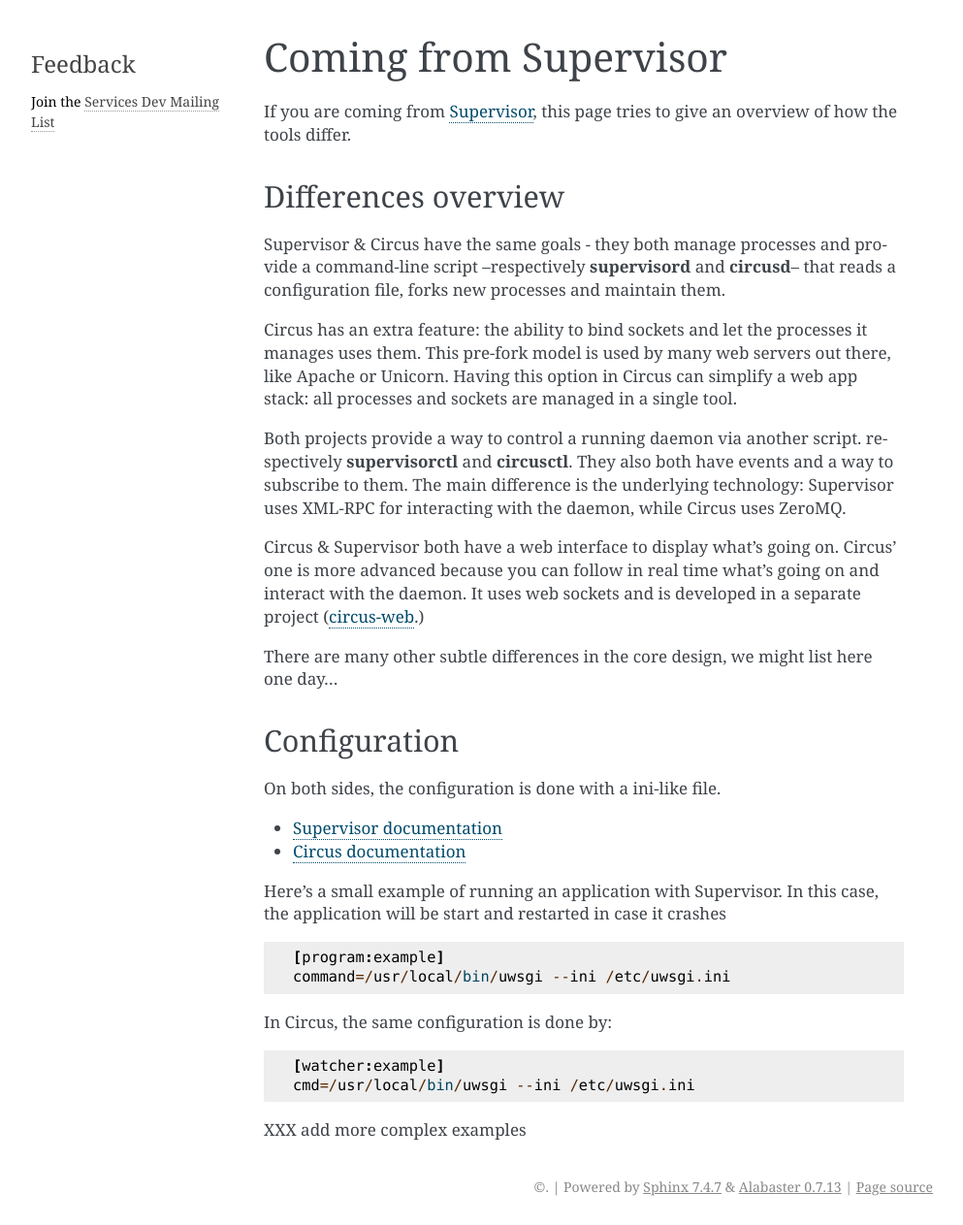
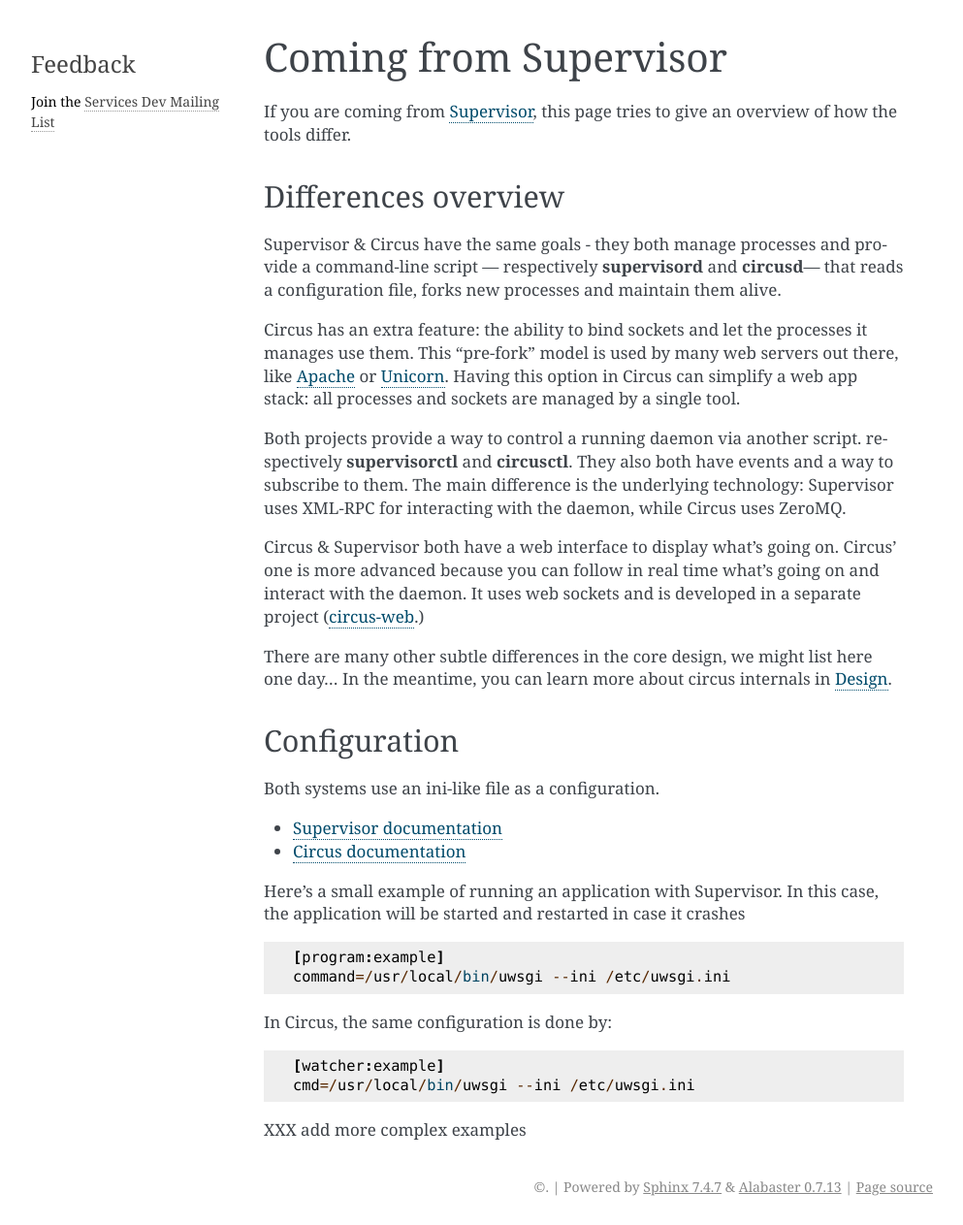
Before and after one commit to circus-tent/circus, a Sphinx documentation site: the page built from docs/source/supervisor.rst, in a window 1280 px wide. Shown: the whole page at 97% size, without its empty margins (148-1141 px from the left). Built offline with Sphinx 7.4.7, drawn with Linux system fonts in a browser that asks for light colours; pages that are not in the unit, such as notebooks, are missing from menus.

Commit message:
Update supervisor.rst
Fixed some typos & added references

```diff
--- a/docs/source/supervisor.rst
+++ b/docs/source/supervisor.rst
@@ -11,14 +11,15 @@
 --------------------
 
 Supervisor & Circus have the same goals - they both manage processes and
-provide a command-line script --respectively **supervisord** and **circusd**--
-that reads a configuration file, forks new processes and maintain them.
+provide a command-line script — respectively **supervisord** and **circusd**—
+that reads a configuration file, forks new processes and maintain them alive.
 
 Circus has an extra feature: the ability to bind sockets and
-let the processes it manages uses them. This pre-fork model is used
-by many web servers out there, like Apache or Unicorn. Having this
-option in Circus can simplify a web app stack: all processes and sockets
-are managed in a single tool.
+let the processes it manages use them. This "pre-fork" model is used
+by many web servers out there, like `Apache <https://httpd.apache.org/>`_ or
+`Unicorn <http://unicorn.bogomips.org/>`_. Having this option in Circus
+can simplify a web app stack: all processes and sockets are managed by
+a single tool.
 
 Both projects provide a way to control a running daemon via another script.
 respectively **supervisorctl** and **circusctl**. They also both have
@@ -32,19 +33,20 @@
 is developed in a separate project (`circus-web <https://github.com/mozilla-services/circus-web>`_.)
 
 There are many other subtle differences in the core design, we
-might list here one day...
+might list here one day… In the meantime, you can learn more about circus
+internals in :ref:`design`.
 
 
 Configuration
 -------------
 
-On both sides, the configuration is done with a ini-like file.
+Both systems use an ini-like file as a configuration.
 
 - `Supervisor documentation <http://supervisord.org/configuration.html>`_
 - `Circus documentation <http://circus.readthedocs.org/en/latest/configuration/>`_
 
 Here's a small example of running an application with Supervisor. In this
-case, the application will be start and restarted in case it crashes ::
+case, the application will be started and restarted in case it crashes ::
 
     [program:example]
     command=/usr/local/bin/uwsgi --ini /etc/uwsgi.ini
```
